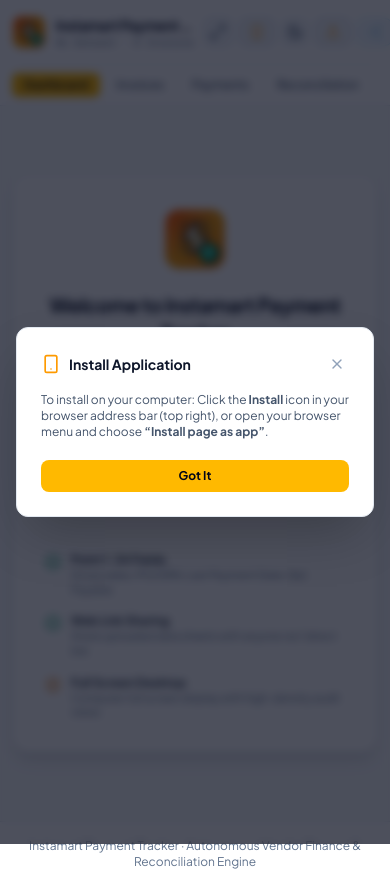
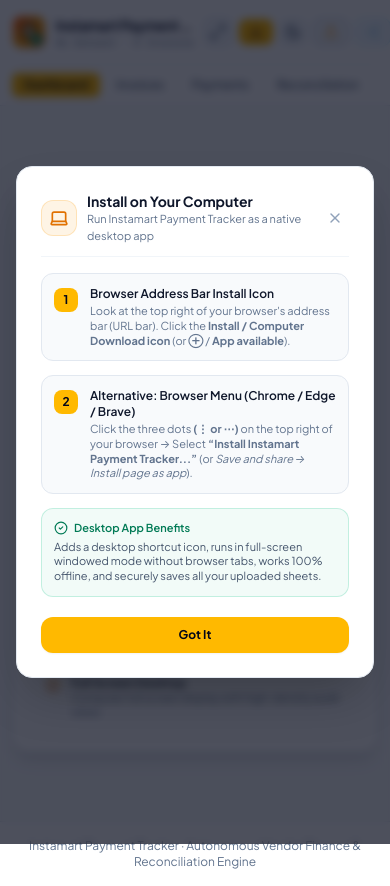
Before and after one commit to mdmanir179-blip/swiggy, a React (Vite) app: page / in a window 390 px wide. Both pictures are taken after a click on the button 257 px from the left and 32 px from the top of the page. Shown: the top 886 px of the page. Built offline with nearby package versions, Linux system fonts and the light colour scheme.

Commit message:
feat: improve PWA installation experience
Enhance PWA install flow by enabling global prompt capturing, adding manifest support, and updating the installation UI to handle desktop and mobile guides more effectively.

```diff
--- a/src/components/PWAInstallButton.tsx
+++ b/src/components/PWAInstallButton.tsx
@@ -1,120 +1,159 @@
 import React, { useState } from 'react';
 import { usePWAInstall } from '../hooks/usePWAInstall';
-import { Download, Smartphone, X, Share } from 'lucide-react';
+import { Download, Monitor, Smartphone, X, Share, CheckCircle2, Laptop } from 'lucide-react';
 
 export const PWAInstallButton: React.FC = () => {
-  // CRITICAL: All React hooks MUST be declared at the top before any early return!
+  // CRITICAL: All React hooks declared unconditionally at top
   const { isInstallable, isInstalled, isIOS, install } = usePWAInstall();
   const [showIOSGuide, setShowIOSGuide] = useState(false);
   const [showDesktopGuide, setShowDesktopGuide] = useState(false);
 
-  // If already running as an installed PWA, hide the button
+  // If already running as an installed desktop or mobile PWA, hide the button
   if (isInstalled) {
     return null;
   }
 
-  // Chromium / Android / Desktop direct install flow
-  if (isInstallable) {
-    return (
+  const handleInstallClick = async () => {
+    if (isInstallable) {
+      const installed = await install();
+      if (!installed) {
+        setShowDesktopGuide(true);
+      }
+    } else if (isIOS) {
+      setShowIOSGuide(true);
+    } else {
+      setShowDesktopGuide(true);
+    }
+  };
+
+  return (
+    <>
+      {/* Primary Install App Button in Header */}
       <button
-        onClick={install}
-        className="flex items-center gap-1.5 px-2.5 sm:px-3 py-1.5 text-xs font-semibold text-amber-950 bg-amber-400 hover:bg-amber-300 dark:bg-amber-400 dark:hover:bg-amber-300 rounded-lg transition-colors whitespace-nowrap shadow-xs"
-        title="Install Instamart Payment Tracker as desktop or mobile app"
+        onClick={handleInstallClick}
+        className="flex items-center gap-1.5 px-2.5 sm:px-3 py-1.5 text-xs font-semibold text-amber-950 bg-amber-400 hover:bg-amber-300 dark:bg-amber-400 dark:hover:bg-amber-300 rounded-lg transition-colors whitespace-nowrap shadow-xs cursor-pointer select-none"
+        title="Install Instamart Payment Tracker as a computer desktop application"
       >
-        <Download className="w-3.5 h-3.5" />
+        <Download className="w-3.5 h-3.5 shrink-0" />
         <span className="hidden sm:inline">Install App</span>
       </button>
-    );
-  }
 
-  // iOS Safari flow (beforeinstallprompt is not supported by WebKit)
-  if (isIOS) {
-    return (
-      <>
-        <button
-          onClick={() => setShowIOSGuide(true)}
-          className="flex items-center gap-1.5 px-2.5 sm:px-3 py-1.5 text-xs font-medium text-slate-700 dark:text-slate-300 bg-slate-100 hover:bg-slate-200 dark:bg-slate-800 dark:hover:bg-slate-700 border border-slate-300 dark:border-slate-700 rounded-lg transition-colors whitespace-nowrap"
-          title="Install on iPhone / iPad"
+      {/* Desktop Computer Installation Modal Guide */}
+      {showDesktopGuide && (
+        <div
+          className="fixed inset-0 z-50 flex items-center justify-center bg-slate-950/70 backdrop-blur-xs p-4"
+          onClick={() => setShowDesktopGuide(false)}
         >
-          <Smartphone className="w-3.5 h-3.5 text-amber-500" />
-          <span className="hidden sm:inline">Save App</span>
-        </button>
-
-        {showIOSGuide && (
-          <div className="fixed inset-0 z-50 flex items-center justify-center bg-slate-950/70 backdrop-blur-xs p-4">
-            <div className="w-full max-w-sm rounded-xl bg-white dark:bg-slate-900 border border-slate-200 dark:border-slate-800 p-6 shadow-2xl">
-              <div className="flex items-center justify-between mb-4">
-                <div className="flex items-center gap-2">
-                  <Smartphone className="w-5 h-5 text-amber-500" />
+          <div
+            className="w-full max-w-md rounded-2xl bg-white dark:bg-slate-900 border border-slate-200 dark:border-slate-800 p-6 shadow-2xl animate-in zoom-in-95 duration-150"
+            onClick={(e) => e.stopPropagation()}
+          >
+            <div className="flex items-center justify-between mb-4 pb-3 border-b border-slate-100 dark:border-slate-800">
+              <div className="flex items-center gap-2.5">
+                <div className="w-9 h-9 rounded-xl bg-amber-500/10 border border-amber-500/20 text-amber-600 dark:text-amber-400 flex items-center justify-center shrink-0">
+                  <Laptop className="w-5 h-5" />
+                </div>
+                <div>
                   <h3 className="text-sm font-bold text-slate-900 dark:text-white">
-                    Save to iPhone / iPad
+                    Install on Your Computer
                   </h3>
+                  <p className="text-[11px] text-slate-500 dark:text-slate-400">
+                    Run Instamart Payment Tracker as a native desktop app
+                  </p>
                 </div>
-                <button
-                  onClick={() => setShowIOSGuide(false)}
-                  className="p-1 text-slate-400 hover:text-slate-600 dark:hover:text-slate-200"
-                >
-                  <X className="w-4 h-4" />
-                </button>
               </div>
 
-              <div className="space-y-3 text-xs text-slate-600 dark:text-slate-300">
-                <div className="flex items-start gap-2.5 p-2.5 rounded-lg bg-slate-50 dark:bg-slate-950/60 border border-slate-200 dark:border-slate-800">
-                  <Share className="w-4 h-4 text-blue-500 shrink-0 mt-0.5" />
-                  <div>
-                    <strong>Step 1:</strong> Tap the <strong>Share</strong> button at the bottom of Safari.
-                  </div>
+              <button
+                onClick={() => setShowDesktopGuide(false)}
+                className="p-1.5 text-slate-400 hover:text-slate-600 dark:hover:text-slate-200 rounded-lg"
+              >
+                <X className="w-4 h-4" />
+              </button>
+            </div>
+
+            <div className="space-y-3.5 text-xs text-slate-700 dark:text-slate-300">
+
+              {/* Step 1: Address Bar icon */}
+              <div className="flex items-start gap-3 p-3 rounded-xl bg-slate-50 dark:bg-slate-950/60 border border-slate-200 dark:border-slate-800">
+                <div className="w-6 h-6 rounded-lg bg-amber-400 text-slate-950 flex items-center justify-center font-bold text-xs shrink-0 mt-0.5">
+                  1
                 </div>
+                <div>
+                  <span className="font-semibold text-slate-900 dark:text-white block">
+                    Browser Address Bar Install Icon
+                  </span>
+                  <p className="text-[11px] text-slate-500 dark:text-slate-400 mt-0.5">
+                    Look at the top right of your browser's address bar (URL bar). Click the <strong>Install / Computer Download icon</strong> (or <strong>⊕</strong> / <strong>App available</strong>).
+                  </p>
+                </div>
+              </div>
 
-                <div className="flex items-start gap-2.5 p-2.5 rounded-lg bg-slate-50 dark:bg-slate-950/60 border border-slate-200 dark:border-slate-800">
-                  <Download className="w-4 h-4 text-amber-500 shrink-0 mt-0.5" />
-                  <div>
-                    <strong>Step 2:</strong> Scroll down and tap <strong>&ldquo;Add to Home Screen&rdquo;</strong>.
-                  </div>
+              {/* Step 2: Browser menu */}
+              <div className="flex items-start gap-3 p-3 rounded-xl bg-slate-50 dark:bg-slate-950/60 border border-slate-200 dark:border-slate-800">
+                <div className="w-6 h-6 rounded-lg bg-amber-400 text-slate-950 flex items-center justify-center font-bold text-xs shrink-0 mt-0.5">
+                  2
                 </div>
+                <div>
+                  <span className="font-semibold text-slate-900 dark:text-white block">
+                    Alternative: Browser Menu (Chrome / Edge / Brave)
+                  </span>
+                  <p className="text-[11px] text-slate-500 dark:text-slate-400 mt-0.5">
+                    Click the three dots <strong>(⋮ or ⋯)</strong> on the top right of your browser &rarr; Select <strong>&ldquo;Install Instamart Payment Tracker...&rdquo;</strong> (or <em>Save and share &rarr; Install page as app</em>).
+                  </p>
+                </div>
+              </div>
 
-                <p className="text-[11px] text-slate-500 pt-1">
-                  Once added, the app will run full-screen offline like a native app.
+              {/* Benefits */}
+              <div className="p-3 rounded-xl bg-emerald-500/5 border border-emerald-500/20 text-[11px] text-slate-600 dark:text-slate-400 space-y-1">
+                <div className="flex items-center gap-1.5 font-semibold text-emerald-700 dark:text-emerald-400">
+                  <CheckCircle2 className="w-3.5 h-3.5" />
+                  <span>Desktop App Benefits</span>
+                </div>
+                <p>
+                  Adds a desktop shortcut icon, runs in full-screen windowed mode without browser tabs, works 100% offline, and securely saves all your uploaded sheets.
                 </p>
               </div>
 
+            </div>
+
+            <div className="mt-5 flex gap-2">
               <button
-                onClick={() => setShowIOSGuide(false)}
-                className="mt-5 w-full rounded-lg bg-slate-100 dark:bg-slate-800 py-2 text-xs font-semibold text-slate-800 dark:text-slate-200 hover:bg-slate-200 dark:hover:bg-slate-700 transition-colors"
+                onClick={async () => {
+                  if (isInstallable) {
+                    await install();
+                    setShowDesktopGuide(false);
+                  } else {
+                    setShowDesktopGuide(false);
+                  }
+                }}
+                className="w-full rounded-xl bg-amber-400 py-2.5 text-xs font-bold text-slate-950 hover:bg-amber-300 transition-colors shadow-xs"
               >
-                Got It
+                {isInstallable ? 'Launch Install Prompt' : 'Got It'}
               </button>
             </div>
           </div>
-        )}
-      </>
-    );
-  }
+        </div>
+      )}
 
-  // Generic fallback if browser hasn't fired beforeinstallprompt yet or for desktop browsers
-  return (
-    <>
-      <button
-        onClick={() => setShowDesktopGuide(true)}
-        className="flex items-center gap-1.5 px-2.5 sm:px-3 py-1.5 text-xs font-medium text-slate-700 dark:text-slate-300 bg-slate-100 hover:bg-slate-200 dark:bg-slate-800 dark:hover:bg-slate-700 border border-slate-300 dark:border-slate-700 rounded-lg transition-colors whitespace-nowrap"
-        title="Save app to Computer or Phone"
-      >
-        <Smartphone className="w-3.5 h-3.5 text-amber-500" />
-        <span className="hidden sm:inline">Save App</span>
-      </button>
-
-      {showDesktopGuide && (
-        <div className="fixed inset-0 z-50 flex items-center justify-center bg-slate-950/70 backdrop-blur-xs p-4">
-          <div className="w-full max-w-sm rounded-xl bg-white dark:bg-slate-900 border border-slate-200 dark:border-slate-800 p-6 shadow-2xl">
+      {/* iOS Safari Installation Modal Guide */}
+      {showIOSGuide && (
+        <div
+          className="fixed inset-0 z-50 flex items-center justify-center bg-slate-950/70 backdrop-blur-xs p-4"
+          onClick={() => setShowIOSGuide(false)}
+        >
+          <div
+            className="w-full max-w-sm rounded-2xl bg-white dark:bg-slate-900 border border-slate-200 dark:border-slate-800 p-6 shadow-2xl animate-in zoom-in-95 duration-150"
+            onClick={(e) => e.stopPropagation()}
+          >
             <div className="flex items-center justify-between mb-4">
               <div className="flex items-center gap-2">
                 <Smartphone className="w-5 h-5 text-amber-500" />
                 <h3 className="text-sm font-bold text-slate-900 dark:text-white">
-                  Install Application
+                  Save to iPhone / iPad
                 </h3>
               </div>
               <button
-                onClick={() => setShowDesktopGuide(false)}
+                onClick={() => setShowIOSGuide(false)}
                 className="p-1 text-slate-400 hover:text-slate-600 dark:hover:text-slate-200"
               >
                 <X className="w-4 h-4" />
@@ -122,14 +161,28 @@
             </div>
 
             <div className="space-y-3 text-xs text-slate-600 dark:text-slate-300">
-              <p>
-                To install on your computer: Click the <strong>Install</strong> icon in your browser address bar (top right), or open your browser menu and choose <strong>&ldquo;Install page as app&rdquo;</strong>.
+              <div className="flex items-start gap-2.5 p-2.5 rounded-lg bg-slate-50 dark:bg-slate-950/60 border border-slate-200 dark:border-slate-800">
+                <Share className="w-4 h-4 text-blue-500 shrink-0 mt-0.5" />
+                <div>
+                  <strong>Step 1:</strong> Tap the <strong>Share</strong> button at the bottom of Safari.
+                </div>
+              </div>
+
+              <div className="flex items-start gap-2.5 p-2.5 rounded-lg bg-slate-50 dark:bg-slate-950/60 border border-slate-200 dark:border-slate-800">
+                <Download className="w-4 h-4 text-amber-500 shrink-0 mt-0.5" />
+                <div>
+                  <strong>Step 2:</strong> Scroll down and tap <strong>&ldquo;Add to Home Screen&rdquo;</strong>.
+                </div>
+              </div>
+
+              <p className="text-[11px] text-slate-500 pt-1">
+                Once added, the app will run full-screen offline like a native app.
               </p>
             </div>
 
             <button
-              onClick={() => setShowDesktopGuide(false)}
-              className="mt-5 w-full rounded-lg bg-amber-400 py-2 text-xs font-bold text-slate-950 hover:bg-amber-300 transition-colors"
+              onClick={() => setShowIOSGuide(false)}
+              className="mt-5 w-full rounded-xl bg-slate-100 dark:bg-slate-800 py-2.5 text-xs font-semibold text-slate-800 dark:text-slate-200 hover:bg-slate-200 dark:hover:bg-slate-700 transition-colors"
             >
               Got It
             </button>
--- a/src/hooks/usePWAInstall.ts
+++ b/src/hooks/usePWAInstall.ts
@@ -5,8 +5,19 @@
   userChoice: Promise<{ outcome: 'accepted' | 'dismissed'; platform: string }>;
 }
 
+declare global {
+  interface Window {
+    __deferredPWAInstallPrompt?: BeforeInstallPromptEvent | null;
+  }
+}
+
 export function usePWAInstall() {
-  const [deferredPrompt, setDeferredPrompt] = useState<BeforeInstallPromptEvent | null>(null);
+  const [deferredPrompt, setDeferredPrompt] = useState<BeforeInstallPromptEvent | null>(() => {
+    if (typeof window !== 'undefined' && window.__deferredPWAInstallPrompt) {
+      return window.__deferredPWAInstallPrompt;
+    }
+    return null;
+  });
   const [isInstalled, setIsInstalled] = useState(false);
   const [isIOS, setIsIOS] = useState(false);
 
@@ -24,39 +35,65 @@
       setIsIOS(isIOSDevice);
     }
 
+    if (typeof window !== 'undefined' && window.__deferredPWAInstallPrompt) {
+      setDeferredPrompt(window.__deferredPWAInstallPrompt);
+    }
+
     const handleBeforeInstallPrompt = (e: Event) => {
       e.preventDefault();
-      setDeferredPrompt(e as BeforeInstallPromptEvent);
+      const promptEvent = e as BeforeInstallPromptEvent;
+      window.__deferredPWAInstallPrompt = promptEvent;
+      setDeferredPrompt(promptEvent);
+    };
+
+    const handleCustomPromptReady = (e: any) => {
+      if (e.detail) {
+        setDeferredPrompt(e.detail as BeforeInstallPromptEvent);
+      }
     };
 
     const handleAppInstalled = () => {
       setIsInstalled(true);
       setDeferredPrompt(null);
+      if (typeof window !== 'undefined') {
+        window.__deferredPWAInstallPrompt = null;
+      }
     };
 
     window.addEventListener('beforeinstallprompt', handleBeforeInstallPrompt);
+    window.addEventListener('pwa-prompt-ready', handleCustomPromptReady);
     window.addEventListener('appinstalled', handleAppInstalled);
 
     return () => {
       window.removeEventListener('beforeinstallprompt', handleBeforeInstallPrompt);
+      window.removeEventListener('pwa-prompt-ready', handleCustomPromptReady);
       window.removeEventListener('appinstalled', handleAppInstalled);
     };
   }, []);
 
-  const install = async () => {
-    if (!deferredPrompt) return false;
-    await deferredPrompt.prompt();
-    const { outcome } = await deferredPrompt.userChoice;
-    if (outcome === 'accepted') {
-      setIsInstalled(true);
-      setDeferredPrompt(null);
-      return true;
+  const install = async (): Promise<boolean> => {
+    const promptEvent = deferredPrompt || (typeof window !== 'undefined' ? window.__deferredPWAInstallPrompt : null);
+    if (!promptEvent) return false;
+
+    try {
+      await promptEvent.prompt();
+      const { outcome } = await promptEvent.userChoice;
+      if (outcome === 'accepted') {
+        setIsInstalled(true);
+        setDeferredPrompt(null);
+        if (typeof window !== 'undefined') {
+          window.__deferredPWAInstallPrompt = null;
+        }
+        return true;
+      }
+    } catch (err) {
+      console.warn('PWA install prompt error:', err);
     }
     return false;
   };
 
   return {
-    isInstallable: !!deferredPrompt,
+    isInstallable: !!deferredPrompt || (typeof window !== 'undefined' && !!window.__deferredPWAInstallPrompt),
     isInstalled,
     isIOS,
     install,
```
Also changed, not shown: index.html (+10 -21 lines), src/main.tsx (+10 -0 lines), vite.config.ts (+38 -8 lines), public/manifest.json (added).
